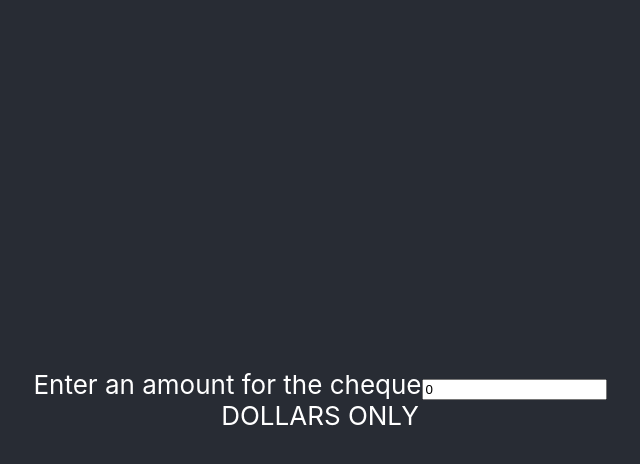
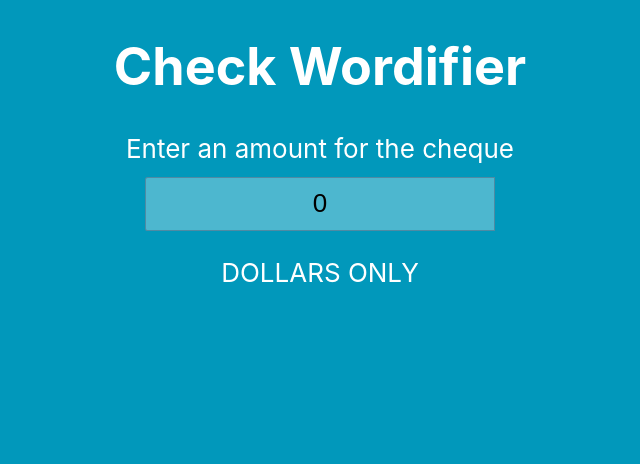
Before and after one commit to sansSpoon/hexagon-cheque, a React (Create React App) app: page / in a window 1280 px wide. Shown: the top 464 px of the page, without its empty margins (320-960 px from the left). Built offline with nearby package versions, Linux system fonts and the light colour scheme.

Commit message:
apply styles, clean up layout

```diff
--- a/public/index.html
+++ b/public/index.html
@@ -19,7 +19,7 @@
       work correctly both with client-side routing and a non-root public URL.
       Learn how to configure a non-root public URL by running `npm run build`.
     -->
-    <title>React App</title>
+    <title>Cheque Wordifier</title>
   </head>
   <body>
     <noscript>
--- a/src/App.css
+++ b/src/App.css
@@ -1,15 +1,10 @@
 .App {
 	text-align: center;
-}
-
-.App-logo {
-  animation: App-logo-spin infinite 20s linear;
-  height: 40vmin;
+	background-color: rgb(1,152,187);
+	min-height: 100vh;
 }
 
 .App-header {
-  background-color: #282c34;
-  min-height: 100vh;
 	display: flex;
 	flex-direction: column;
 	align-items: center;
@@ -18,15 +13,32 @@
 	color: white;
 }
 
-.App-link {
-  color: #61dafb;
+.App-main {
+	display: flex;
+	flex-direction: column;
+	align-items: center;
+	justify-content: center;
+	font-size: calc(10px + 2vmin);
+	color: white;
 }
 
-@keyframes App-logo-spin {
-  from {
-    transform: rotate(0deg);
+.App-main input[type="text"] {
+	text-align: center;
+	margin: 0 auto;
+	min-width: 80%;
+	font-size: 1em;
+	line-height: 1.5;
+	border-radius: .1em 0 0 .1em;
+	border: 1px solid rgba(80,109,133,0.6);	background: rgba(255, 255, 255, 0.3);
+	padding: .25em;
 }
-  to {
-    transform: rotate(360deg);
+
+.App-main label {
+		text-align: center;
+		display: block;
+		padding-bottom: .5em;
 	}
+
+.output {
+	margin: 1em 2em;
 }
--- a/src/App.js
+++ b/src/App.js
@@ -85,14 +85,17 @@ class App extends Component {
 		return (
 			<div className="App">
 				<header className="App-header">
+					<h1>Check Wordifier</h1>
+				</header>
+				<main className="App-main">
 					<div>
 						<label htmlFor="amount">Enter an amount for the cheque</label>
 						<input id="amount" name="amount" type="text" value={this.state.amount} onChange={this.handleChange} />
 					</div>
-					<div>
+					<div className="output">
 						{ (this.state.oor === true) ? 'Maximum amount reached, please enter a lower amount' : `${dStringClean}${cString}` }
 					</div>
-				</header>
+				</main>
 			</div>
 		);
 	}
```
Lines whose indentation alone changed are shown as unchanged.
